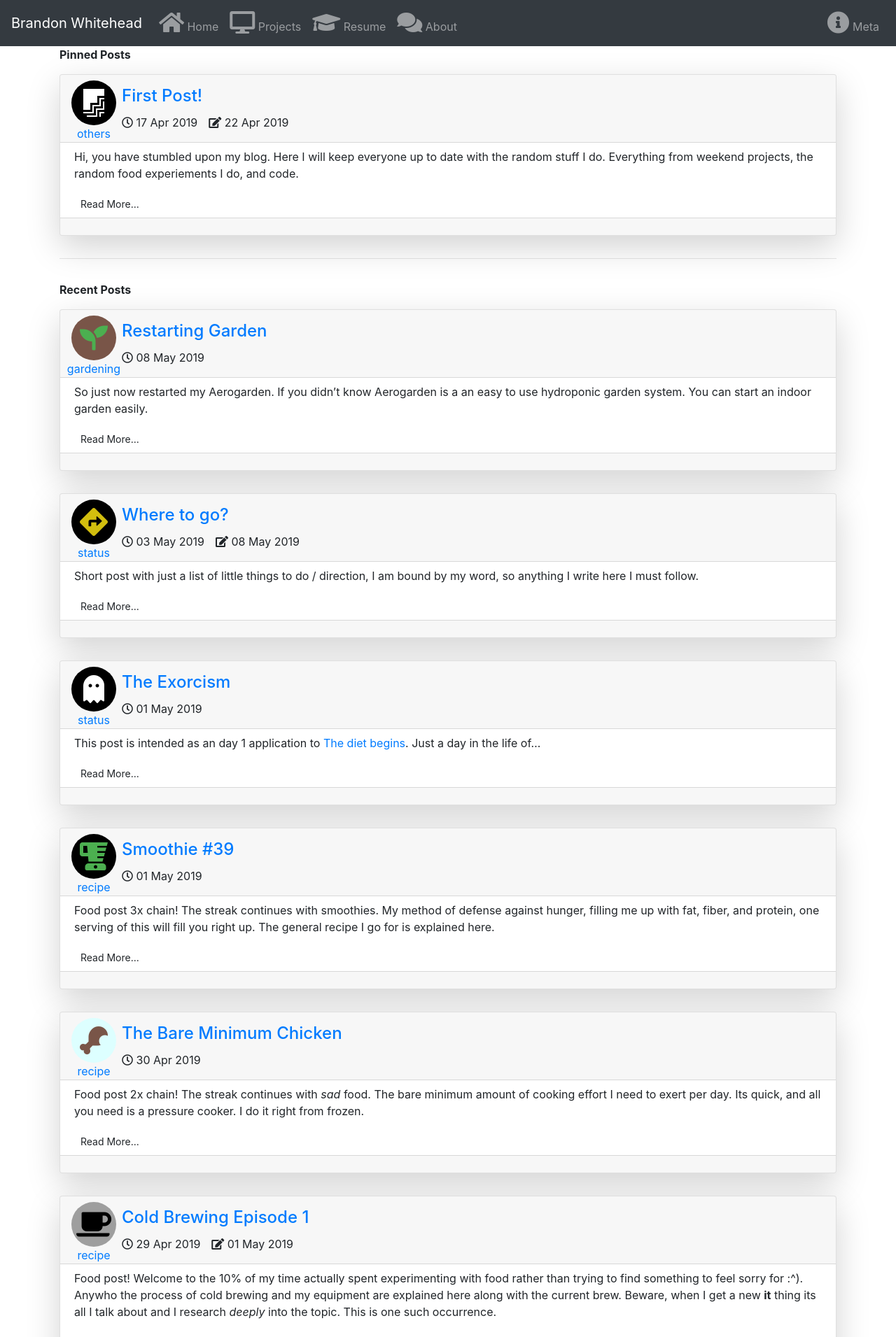
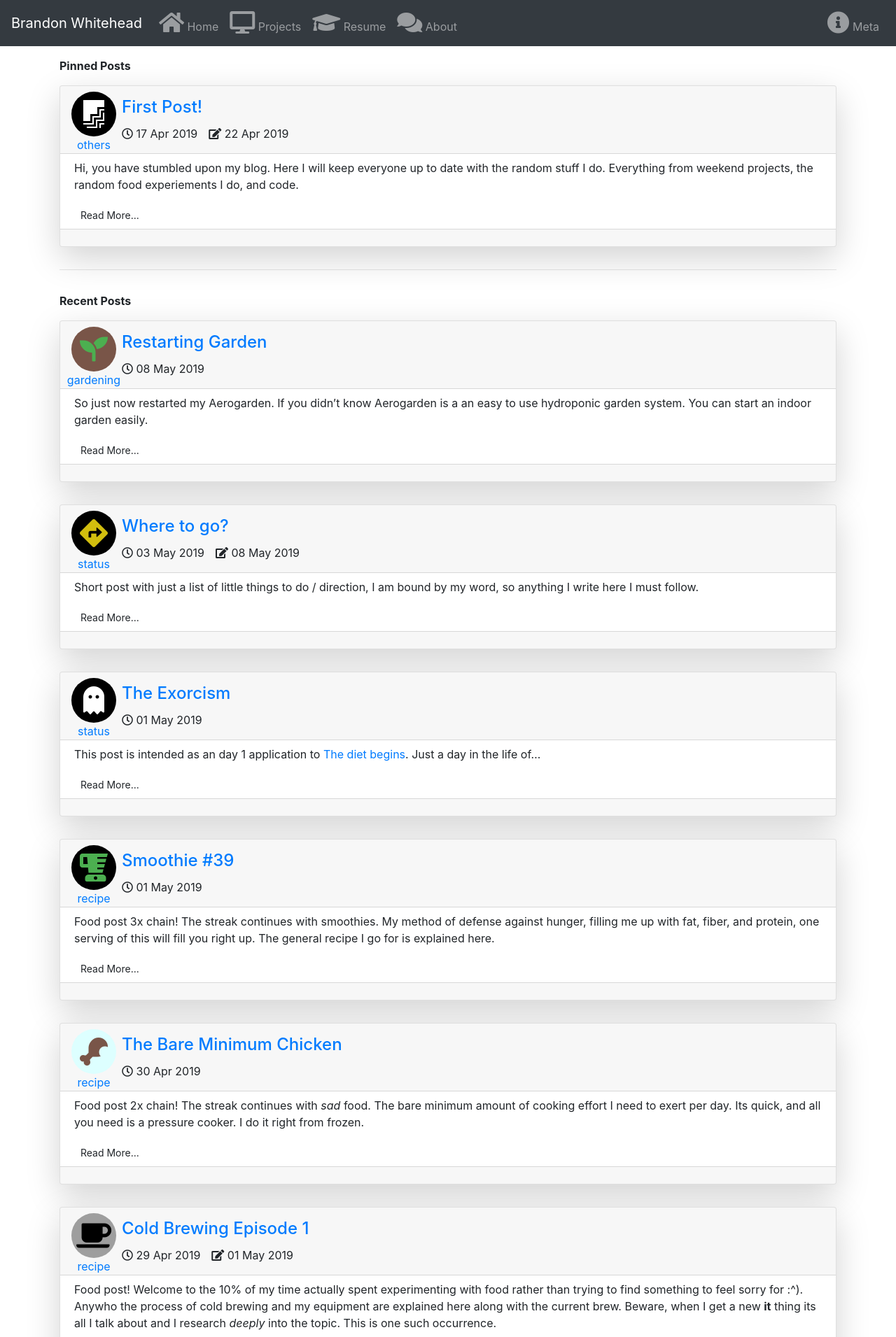
Before and after one commit to TricksterGuy/TricksterGuy.github.io, a Jekyll site: the page built from index.html, in a window 1280 px wide. Shown: the top 1911 px of the page at 70% size. Built offline with Jekyll 4.4.1, drawn with Linux system fonts in a browser that asks for light colours; nearby versions of some CDN libraries; the list of posts is cut into pages by our own code; comment, search, counter and statistics services are not loaded.

Commit message:
fix padding

```diff
--- a/index.html
+++ b/index.html
@@ -3,7 +3,7 @@ layout: default
 title: Blog
 ---
 {%- if paginator.page == 1 -%}
-<b>Pinned Posts</b>
+<div class="pt-3"><b>Pinned Posts</b></div>
 {%- for post in site.categories.pinned -%}
 <article class="post">
   {%- include post-card.html -%}
@@ -13,16 +13,14 @@ title: Blog
 
 <hr/>
 
-<div class="py-3">
 {%- if paginator.page == 1 -%}
-<b>Recent Posts</b>
+<div class="pt-3"><b>Recent Posts</b></div>
 {%- endif -%}
 {%- for post in paginator.posts -%}
 <article class="post">
   {%- include post-card.html -%}
 </article>
 {%- endfor -%}
-</div>
 
 <!-- Pagination links -->
 {%- if paginator.total_pages > 1 -%}
```
